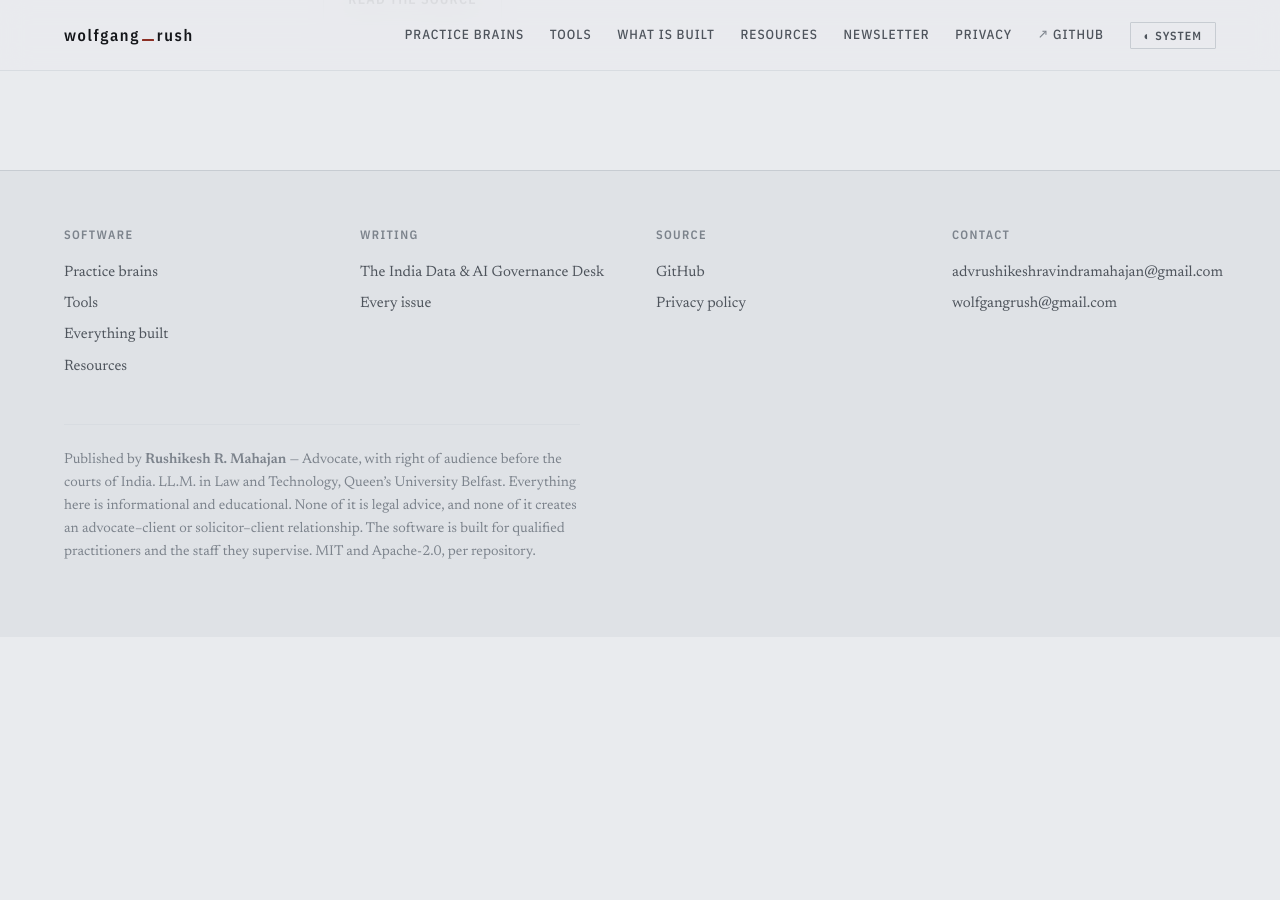
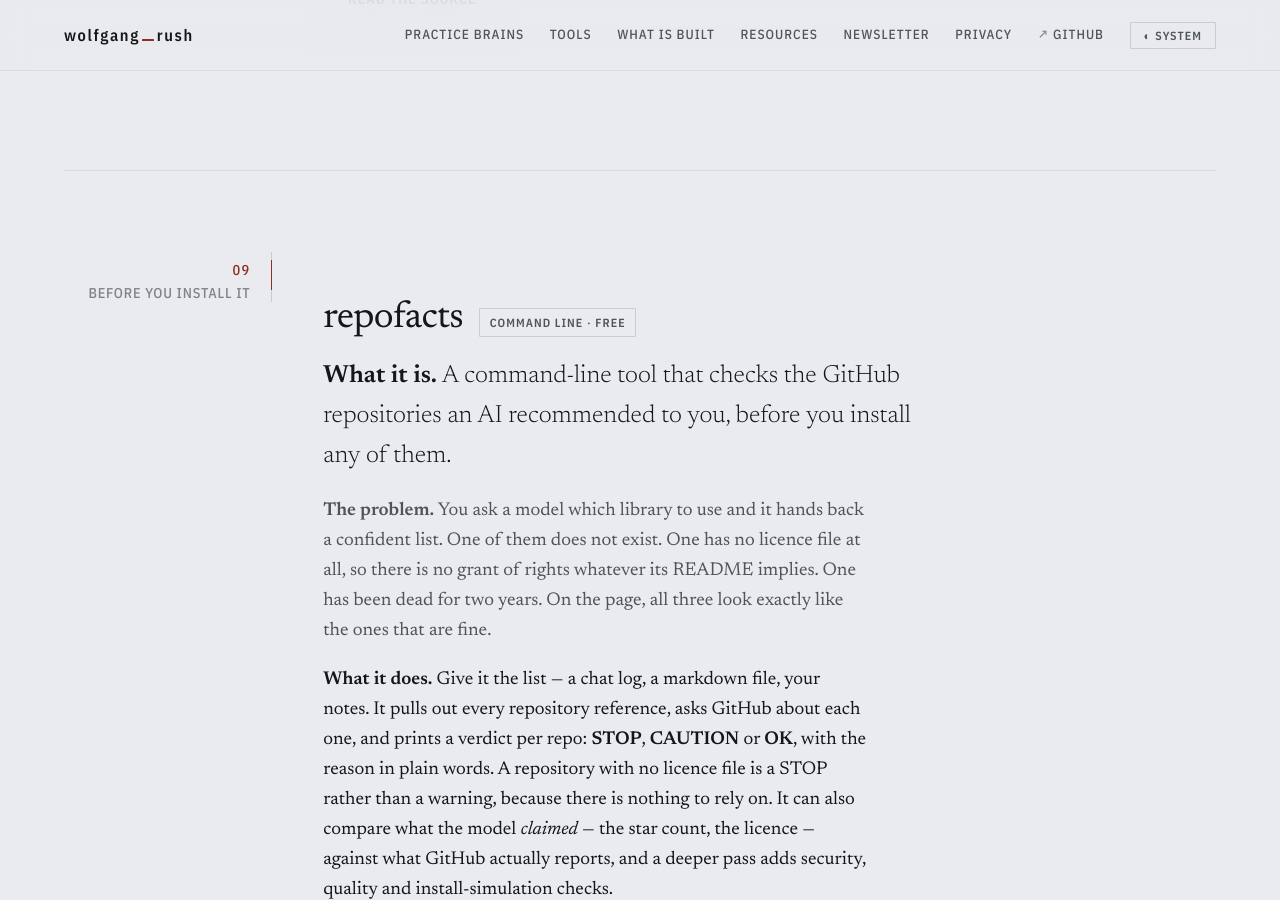
Before and after one commit to Wolfgangrush/Wolfgangrush.github.io, a Jekyll site: the page built from tools/index.md, in a window 1280 px wide and 900 px high, scrolled down 10450 px. Built offline with Jekyll 4.4.1, drawn with Linux system fonts in a browser that asks for light colours; before the commit the page ends 11087 px from its top, so only the background shows below that; some of the changed text lies outside the part shown.

Commit message:
Add repofacts to the tools page
Tenth tool. Checks the GitHub repositories an AI recommended — whether they
exist, carry a licence, are still alive, and will run — before you install any
of them.

Also corrects the section heading, which said nine while listing ten.

```diff
--- a/tools/index.md
+++ b/tools/index.md
@@ -29,6 +29,7 @@ description: Single-purpose tools for practitioners — the NAKASHA board reader
   <li><a href="#news-bot">News digest</a></li>
   <li><a href="#chof">CHOF</a></li>
   <li><a href="#saptarishi">saptarishi</a></li>
+  <li><a href="#repofacts">repofacts</a></li>
 </ul>
   </div>
 </div>
@@ -369,3 +370,44 @@ What you see  →  Draft a reply for Ramesh Kulkarni, PAN ABCDE1234F.</code></pr
   </div>
 </div>
 </section>
+
+<section class="section reveal">
+<div class="mg">
+  <p class="note"><span class="n">09</span>Before you install it</p>
+  <div>
+    <div class="tool" id="repofacts">
+      <div class="tool-head"><h2>repofacts</h2><span class="badge">Command line · free</span></div>
+
+      <p class="what-is"><strong>What it is.</strong> A command-line tool that checks the GitHub
+      repositories an AI recommended to you, before you install any of them.</p>
+
+      <p class="tool-problem"><strong>The problem.</strong> You ask a model which library to use and
+      it hands back a confident list. One of them does not exist. One has no licence file at all, so
+      there is no grant of rights whatever its README implies. One has been dead for two years. On the
+      page, all three look exactly like the ones that are fine.</p>
+
+      <p><strong>What it does.</strong> Give it the list — a chat log, a markdown file, your notes. It
+      pulls out every repository reference, asks GitHub about each one, and prints a verdict per repo:
+      <strong>STOP</strong>, <strong>CAUTION</strong> or <strong>OK</strong>, with the reason in
+      plain words. A repository with no licence file is a STOP rather than a warning, because there
+      is nothing to rely on. It can also compare what the model <em>claimed</em> — the star count, the
+      licence — against what GitHub actually reports, and a deeper pass adds security, quality and
+      install-simulation checks.</p>
+
+      <p>A check that could not run says so. It never reports an unchecked thing as a pass — which
+      matters more here than usual, since the tool exists to catch exactly that habit in something
+      else.</p>
+
+      <p class="tool-meta"><strong>Stated plainly:</strong> GitHub only — no GitLab, no Bitbucket. It
+      never clones, installs, executes or writes anything, and there is no telemetry. It has
+      <strong>zero third-party dependencies</strong>, which for a tool whose subject is dependency
+      risk is the whole point rather than a detail. Python 3.11 or later. Not on PyPI yet, so install
+      it from the source.</p>
+
+      <p class="juris-links">
+        <a class="btn btn-ghost" href="https://github.com/Wolfgangrush/repofacts">Read the source</a>
+      </p>
+    </div>
+  </div>
+</div>
+</section>
```
Also changed, not shown: other parts of tools/index.md (+1 -1 lines).
